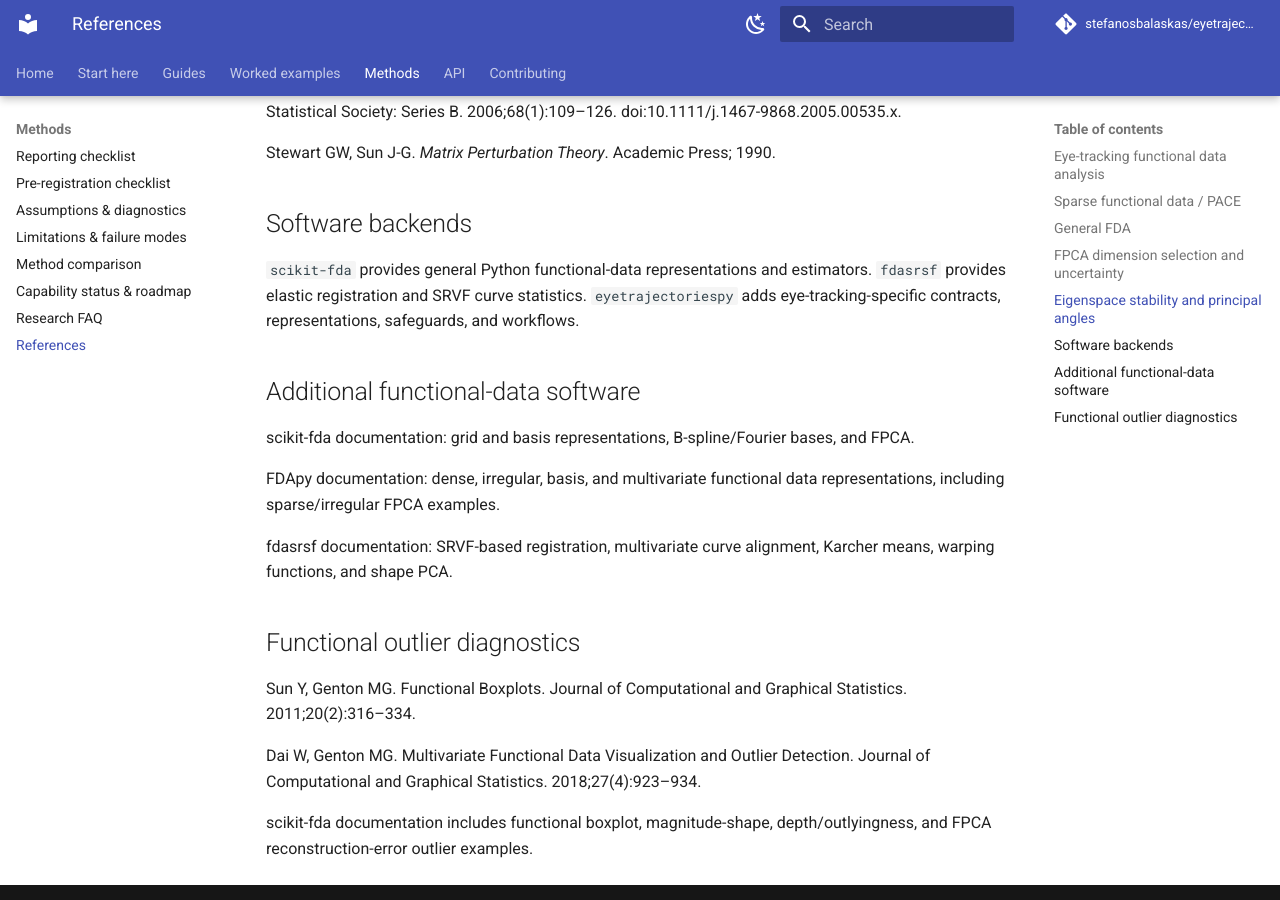
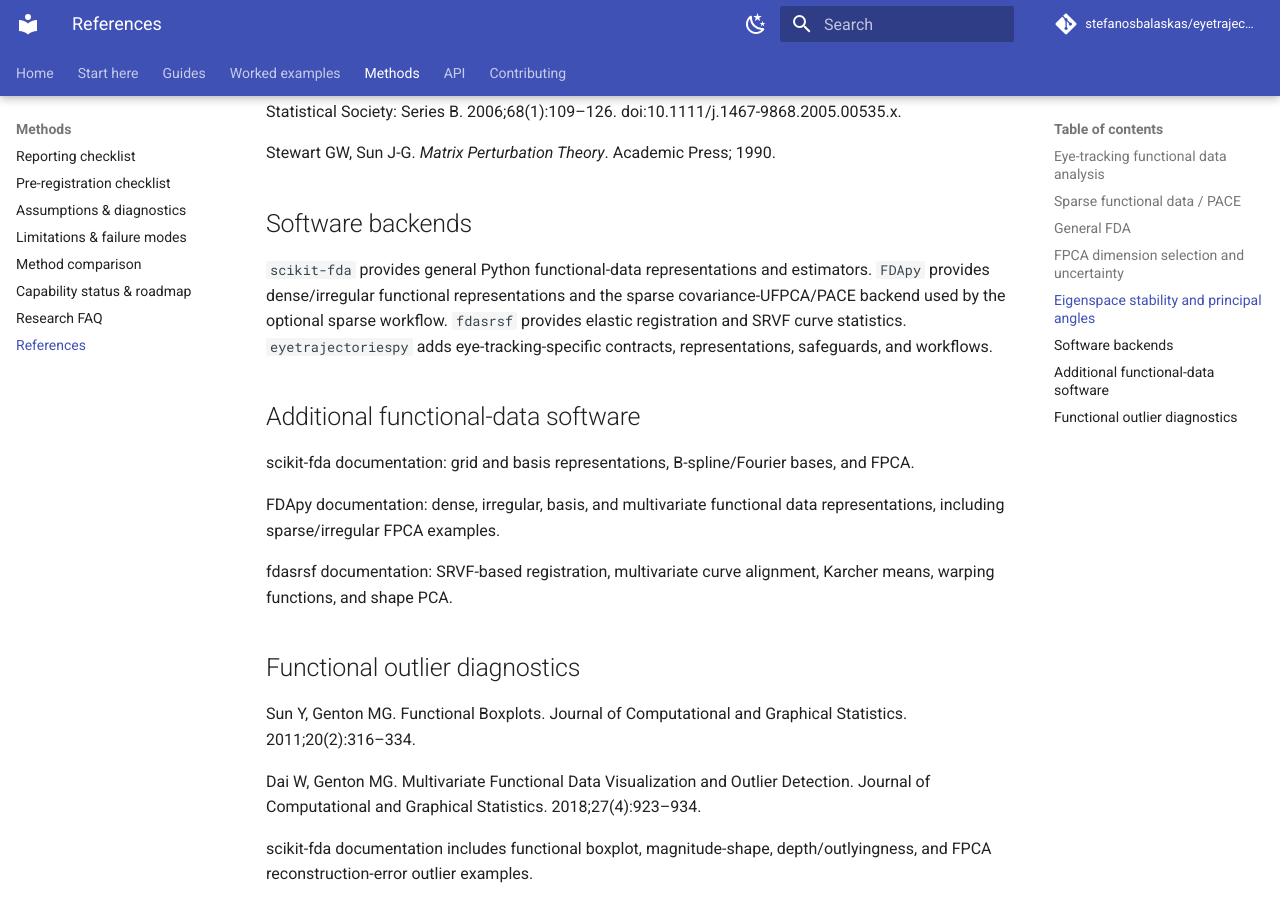
Before and after one commit to stefanosbalaskas/eyetrajectoriespy, an MkDocs documentation site: the page built from docs/methods/references.md, in a window 1280 px wide and 900 px high, scrolled down 1310 px. Built offline with MkDocs 1.6.1 and Material for MkDocs 9.7.7, drawn with Linux system fonts in a browser that asks for light colours; comment, search, counter and statistics services are not loaded.

Commit message:
Clean sparse FDA references and backend description

```diff
--- a/docs/methods/references.md
+++ b/docs/methods/references.md
@@ -38,7 +38,7 @@ Stewart GW, Sun J-G. *Matrix Perturbation Theory*. Academic Press; 1990.
 
 ## Software backends
 
-`scikit-fda` provides general Python functional-data representations and estimators. `fdasrsf` provides elastic registration and SRVF curve statistics. `eyetrajectoriespy` adds eye-tracking-specific contracts, representations, safeguards, and workflows.
+`scikit-fda` provides general Python functional-data representations and estimators. `FDApy` provides dense/irregular functional representations and the sparse covariance-UFPCA/PACE backend used by the optional sparse workflow. `fdasrsf` provides elastic registration and SRVF curve statistics. `eyetrajectoriespy` adds eye-tracking-specific contracts, representations, safeguards, and workflows.
 
 
 ## Additional functional-data software
```
